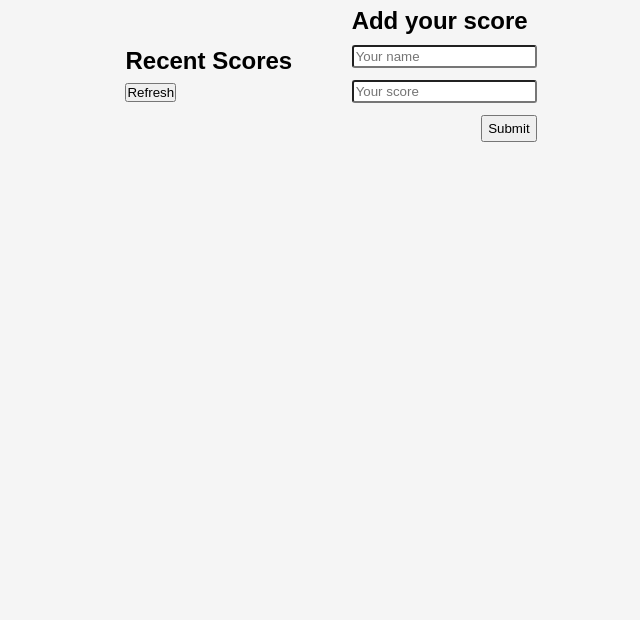
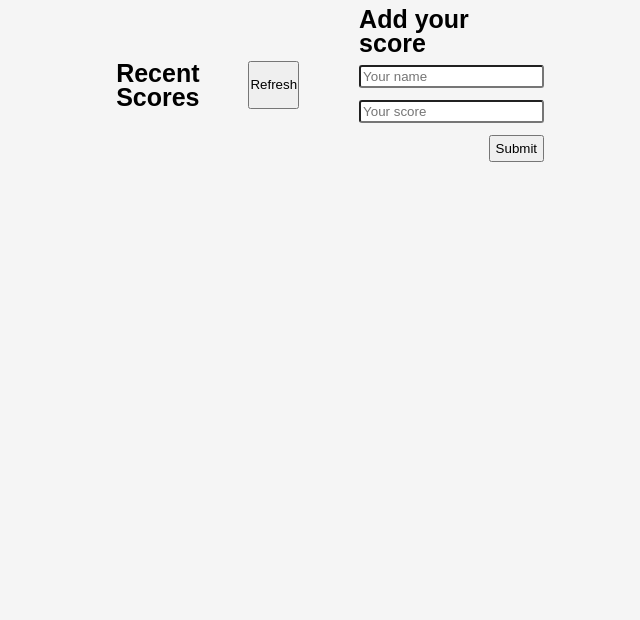
Before and after one commit to Obote/Leaderboard, a website built with webpack: page src/index.html in a window 1280 px wide. Shown: the part 180-800 px from the top of the page, without its empty margins (295-935 px from the left). Built offline with nearby package versions, Linux system fonts and the light colour scheme; no server answers.

Commit message:
recent scores and refresh button

```diff
--- a/src/style.css
+++ b/src/style.css
@@ -33,7 +33,21 @@ body {
 
 .recent-scores {
   width: 100%;
-  padding: 20px;
+  padding: 10px 20px;
+}
+
+.section-title {
+  display: flex;
+  justify-content: space-between;
+  font-size: 25px;
+  font-weight: 700;
+  line-height: 24px;
+  padding-right: 10px;
+
+}
+
+.refresh-button {
+cursor: pointer;
 }
 
 form {
```
